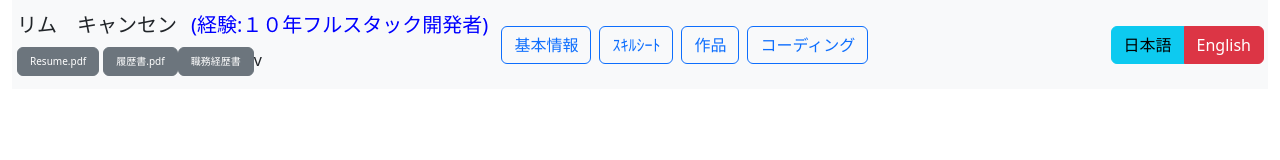
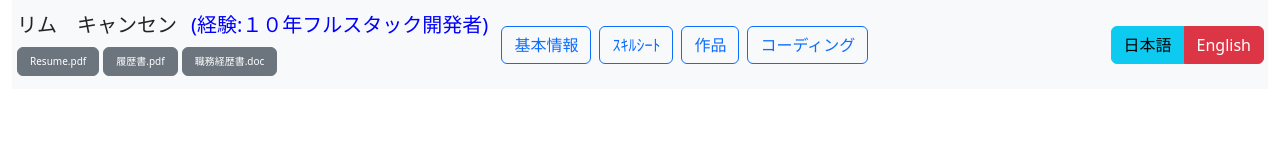
Before and after one commit to potatoscript/resume2-development, a Vue app in the folder ui/: page /codility in a window 1280 px wide. Shown: the top 160 px of the page. Built offline with nearby package versions, Linux system fonts and the light colour scheme.

Commit message:
added CV

```diff
--- a/ui/src/App.vue
+++ b/ui/src/App.vue
@@ -42,13 +42,13 @@
                   {{ $t("message.JapaneseResume") }}
                 </a>
                 <a
-                  class="btn btn-secondary dense my-1"
+                  class="btn btn-secondary dense my-1 mx-1"
                   target="_blank"
                   style="font-size: 10px"
                   href="https://github.com/potatoscript/resume2-development/blob/master/ui/src/assets/職務経歴書.doc"
                 >
-                  {{ $t("message.CurriculumVitae") }} </a
-                >v
+                  {{ $t("message.CurriculumVitae") }}
+                </a>
               </td>
             </tr>
           </table>
--- a/ui/src/assets/locales/en.json
+++ b/ui/src/assets/locales/en.json
@@ -1,6 +1,6 @@
 {
     "message":{
-        "CurriculumVitae":"Curriculum Vitae",
+        "CurriculumVitae":"Curriculum Vitae.doc",
         "MyCV": "Experience",
         "MySkills": "Skills",
         "MySamples": "My Works",
--- a/ui/src/assets/locales/ja.json
+++ b/ui/src/assets/locales/ja.json
@@ -1,6 +1,6 @@
 {
     "message":{
-        "CurriculumVitae":"職務経歴書",
+        "CurriculumVitae":"職務経歴書.doc",
         "MyCV": "履歴書",
         "MySkills": "ｽｷﾙｼｰﾄ",
         "MySamples": "作品",
```
